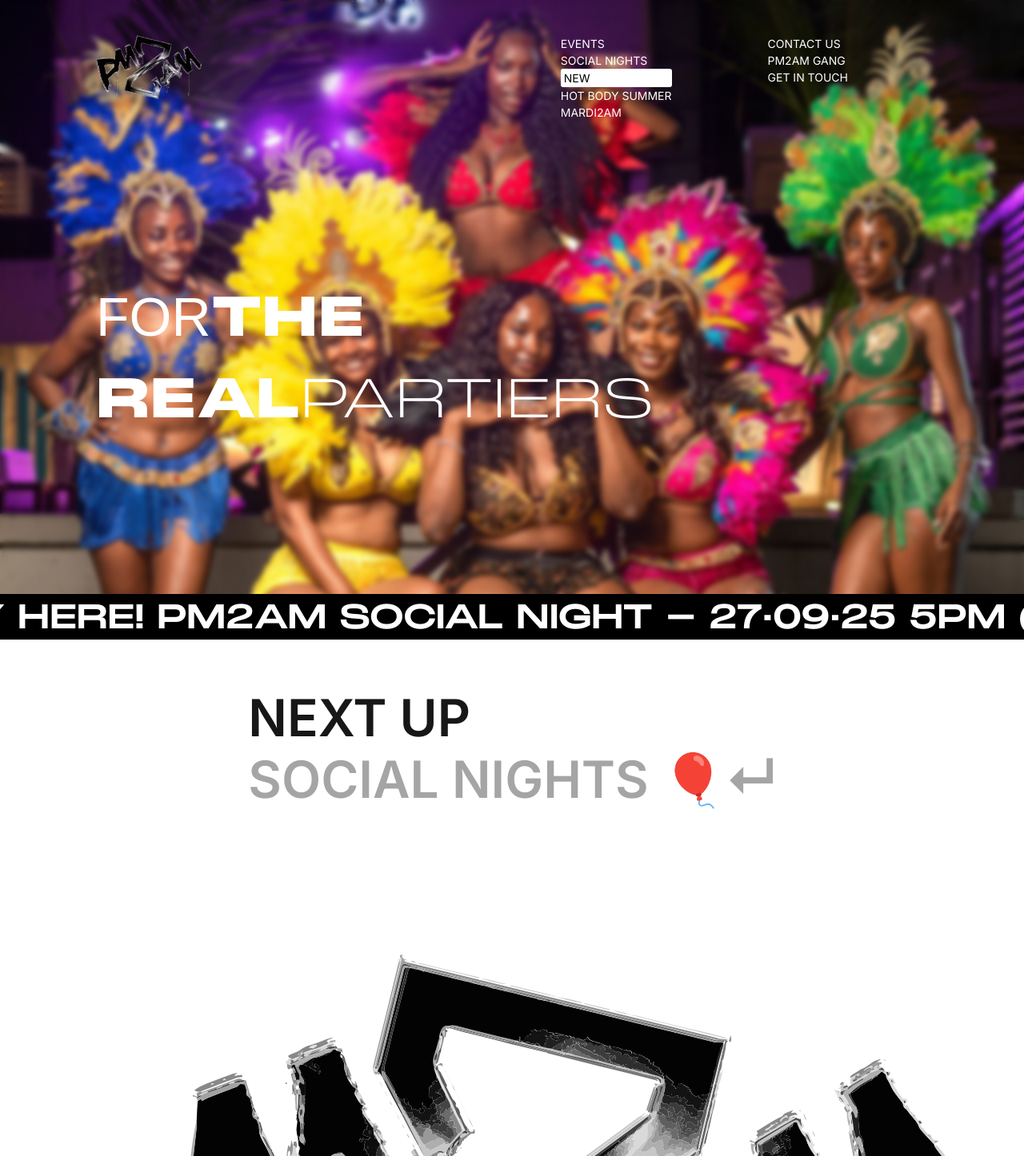
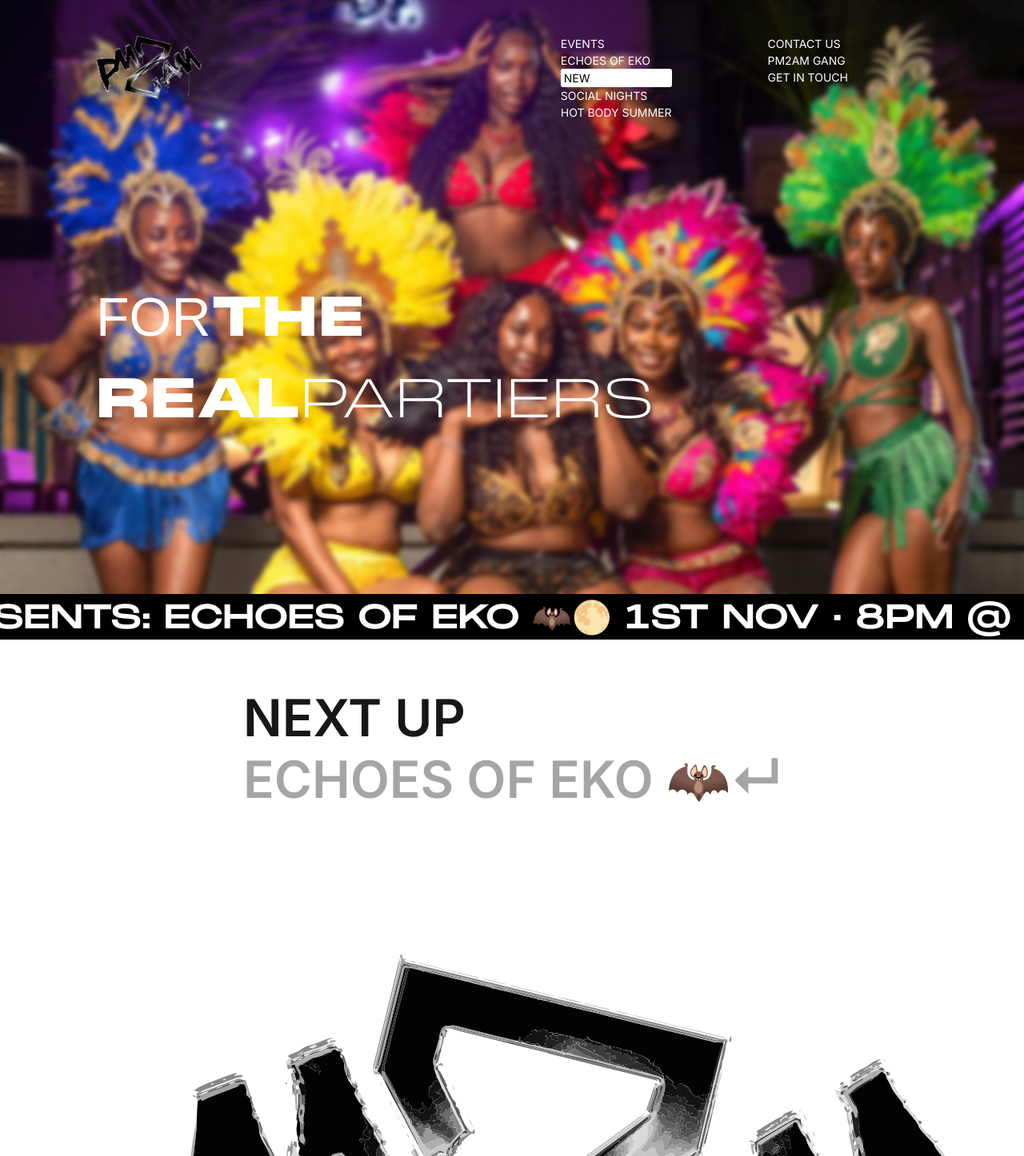
Before and after one commit to chani24/pm2am, a Next.js app: page / in a window 1280 px wide. Shown: the top 1446 px of the page at 80% size. Built offline with nearby package versions, Linux system fonts and the light colour scheme; grey boxes are pictures that could not be loaded; a web font is replaced by a local one.

Commit message:
echoes of eko

```diff
--- a/src/app/page.tsx
+++ b/src/app/page.tsx
@@ -86,12 +86,12 @@
             >
               <div ref={slider} className="marquee">
                 <p ref={firstText}>
-                  🎈 THE REAL ONES PARTY HERE! PM2AM SOCIAL NIGHT - 27·09·25 5PM
-                  @ TBA 🎶
+                  PM2AM 🎃X👻 MADHOUSE PRESENTS: ECHOES OF EKO 🦇🌕 1ST NOV ·
+                  8PM @ THE CLUBHOUSE VI
                 </p>
                 <p ref={secondText}>
-                  🎈 THE REAL ONES PARTY HERE! PM2AM SOCIAL NIGHT - 27·09·25 5PM
-                  @ TBA 🎶
+                  PM2AM 🎃X👻 MADHOUSE PRESENTS: ECHOES OF EKO 🦇🌕 1ST NOV ·
+                  8PM @ THE CLUBHOUSE VI
                 </p>
               </div>
             </div>
@@ -101,8 +101,8 @@
           <div>
             <h2>NEXT UP</h2>
             <h2>
-              <a href="https://tix.africa/pm2amsocialnights" target="_blank">
-                SOCIAL NIGHTS 🎈↵
+              <a href="https://tix.africa/pm2ammadhouse" target="_blank">
+                ECHOES OF EKO 🦇↵
               </a>
             </h2>
           </div>
--- a/src/components/gallery/gallery.tsx
+++ b/src/components/gallery/gallery.tsx
@@ -5,12 +5,12 @@
 
 const gallery = [
   {
-    image: "social-nights.png", //"2-girls.jpg",
+    image: "echo.png", //"social-nights.png", //"2-girls.jpg",
     span: "1",
-    eventImage: "social-nights.png",
-    venue: "TBA",
+    eventImage: "echo.png",
+    venue: "THE CLUBHOUSE, VI",
     location: "LAGOS",
-    buttonLink: "https://tix.africa/pm2amsocialnights",
+    buttonLink: "https://tix.africa/pm2ammadhouse",
     buttonText: "BUY TICKETS",
   },
   {
--- a/src/components/nav/nav.tsx
+++ b/src/components/nav/nav.tsx
@@ -49,16 +49,13 @@
               <p className="mb-2 font-bold">EVENTS</p>
               <div className="font-semibold">
                 <div className="flex gap-2 items-center">
-                  <a
-                    href="https://tix.africa/pm2amsocialnights"
-                    target="_blank"
-                  >
-                    SOCIAL NIGHTS
+                  <a href="https://tix.africa/pm2ammadhouse" target="_blank">
+                    ECHOES OF EKO
                   </a>
                   <div className="new">NEW</div>
                 </div>
+                <p>SOCIAL NIGHTS</p>
                 <p>HOT BODY SUMMER</p>
-                <p>MARDI2AM</p>
               </div>
             </div>
             <div>
@@ -104,13 +101,13 @@
           <p className="mb-5 text-2xl font-black">EVENTS</p>
           <div className="font-sm font-semibold">
             <div className="flex gap-2 items-center justify-center">
-              <a href="https://tix.africa/pm2amsocialnights" target="_blank">
-                SOCIAL NIGHTS
+              <a href="https://tix.africa/pm2ammadhouse" target="_blank">
+                ECHOES OF EKO
               </a>
               <div className="new">NEW</div>
             </div>
+            <p className="text-[#C2C2C2]">SOCIAL NIGHTS</p>
             <p className="text-[#C2C2C2]">HOT BODY SUMMER</p>
-            <p className="text-[#C2C2C2]">MARDI2AM</p>
           </div>
         </div>
         <div className="nav_footer">
```
Also changed, not shown: public/echo.png (added).
